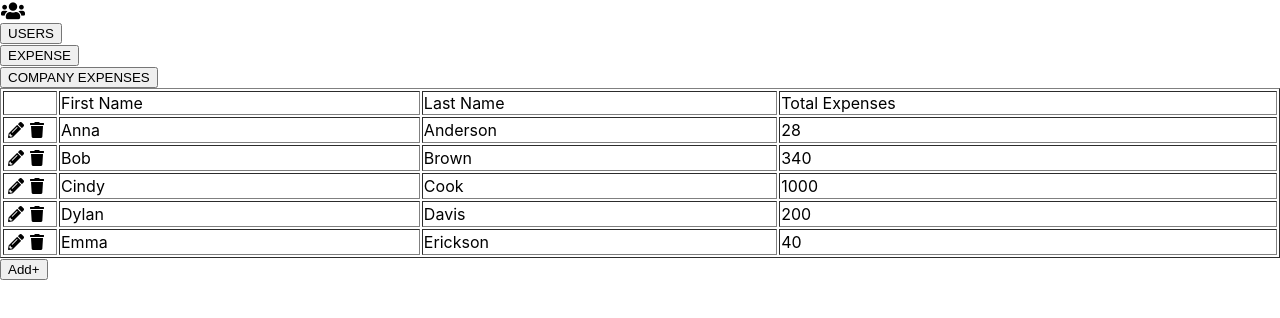
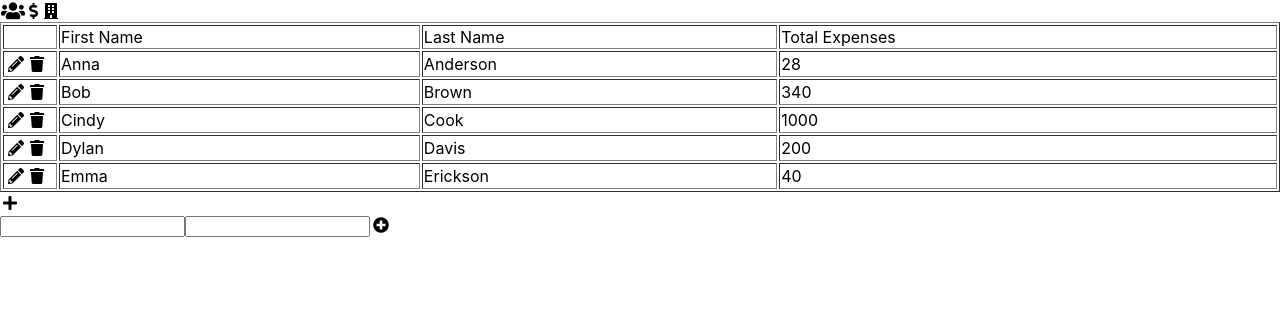
Before and after one commit to sebbyu/Data-Chart, a React (Create React App) app: page / in a window 1280 px wide. Shown: the top 318 px of the page. Built offline with nearby package versions, Linux system fonts and the light colour scheme.

Commit message:
formatting entire project

```diff
--- /dev/null
+++ b/src/components/js/AddForm.js
@@ -0,0 +1,72 @@
+import './../scss/AddForm.scss';
+import LogoButton from './LogoButton';
+
+
+export default function AddForm() {
+
+  const handleClick = () => {
+    console.log("Add");
+  }
+
+  const createForm = () => {
+    return (
+      <div>
+        <LogoButton
+          name="PLUS"
+          clickHandler={handleClick}/>
+        {addForm()}
+      </div>
+    )
+  }
+
+  const addForm = () => {
+    return (
+      <form>
+        <input
+          type="text"/>
+        <input
+          type="text"/>
+        <LogoButton name="INSERT" clickHandler={handleClick}/>
+      </form>
+    )
+  }
+
+
+
+  // const createForm = () => {
+  //   return (
+  //     <div style={{display: props.currentPage === "COMPANY EXPENSES" ?
+  //     'none' : 'block'}}>
+  //       <LogoButton
+  //         name={adding ? "CANCEL" : "PLUS"}
+  //         clickHandler={() => setAdding(!adding)}/>
+  //       {addForm()}
+  //     </div>
+  //   )
+  // }
+
+  // const addForm = () => {
+  //   if (adding) {
+  //     return (
+  //       <div>
+  //         <form>
+  //           <input
+  //             type="text" name="first name"
+  //             value={newData['first name']}
+  //             onChange={handleNewUser}/>
+  //           <input type="text" name="last name"
+  //             value={newData['last name']}
+  //             onChange={handleNewUser}/>
+  //           <LogoButton name="INSERT" clickHandler={addData}/>
+  //         </form>
+  //       </div>
+  //     )
+  //   }
+  // }
+  return (
+    <div className="component-add_form">
+      {createForm()}
+    </div>
+  )
+
+}
--- a/src/components/js/Navbar.js
+++ b/src/components/js/Navbar.js
@@ -1,8 +1,6 @@
 import './../scss/Navbar.scss';
 // Component
 import LogoButton from './LogoButton';
-import Button from './Button';
-// Hooks
 
 export default function Navbar (props) {
 
@@ -12,11 +10,10 @@ export default function Navbar (props) {
 
   return (
     <div className="component-navbar">
-      <LogoButton name={props.currentPage} clickHandler={handleClick}/>
       <div>
-        <Button name="USERS" clickHandler={handleClick}/>
-        <Button name="EXPENSE" clickHandler={handleClick}/>
-        <Button name="COMPANY EXPENSES" clickHandler={handleClick}/>
+        <LogoButton name="USERS" clickHandler={handleClick}/>
+        <LogoButton name="EXPENSE" clickHandler={handleClick}/>
+        <LogoButton name="COMPANY EXPENSES" clickHandler={handleClick}/>
       </div>
     </div>
   )
--- a/src/components/js/Table.js
+++ b/src/components/js/Table.js
@@ -6,19 +6,21 @@ import {useState} from 'react';
 // Component
 import TableHead from './TableHead';
 import TableBody from './TableBody';
-import Button from './Button';
+import LogoButton from './LogoButton';
 
 
 export default function Table(props) {
 
   const [data, setData] = useState(jsonData);
   const [adding, setAdding] = useState(false);
+  const [editing, setEditing] = useState(-1);
 
 
   const getCurrentDate = () => {
     var d = new Date().toISOString().split('T')[0];
     return d;
   }
+
   const initialForm = {
     "id": data.length+1,
     "first name": "",
@@ -31,28 +33,7 @@ export default function Table(props) {
     "budget": 400
   }
 
-
-
   const [newData, setNewData] = useState(initialForm);
-
-  const addForm = () => {
-    if (adding) {
-      return (
-        <div>
-          <form>
-            <input
-              type="text" name="first name"
-              value={newData['first name']}
-              onChange={handleNewUser}/>
-            <input type="text" name="last name"
-              value={newData['last name']}
-              onChange={handleNewUser}/>
-          </form>
-          <Button name="Insert" clickHandler={addData}/>
-        </div>
-      )
-    }
-  }
 
   const handleNewUser = (e) => {
     const {name, value} = e.target;
@@ -70,8 +51,57 @@ export default function Table(props) {
   }
 
   const handleClick = (logoButton, datum) => {
-    console.log(logoButton);
-    console.log(datum);
+    logoButton === 'DELETE' ?
+    setData(data.filter(x => x !== datum)) :
+    editData(datum);
+  }
+
+  const editData = (datum) => {
+    var num = editing === datum['id'] ?
+    -1 : datum['id'];
+    setEditing(num);
+  }
+
+  const handleUpdateData = (newD) => {
+    const newData = data.map(datum => {
+      if (datum['id'] === newD['id']) {
+        return newD;
+      } else {
+        return datum;
+      }
+    })
+    setData(newData);
+  }
+
+  const createForm = () => {
+    return (
+      <div style={{display: props.currentPage === "COMPANY EXPENSES" ?
+      'none' : 'block'}}>
+        <LogoButton
+          name={adding ? "CANCEL" : "PLUS"}
+          clickHandler={() => setAdding(!adding)}/>
+        {addForm()}
+      </div>
+    )
+  }
+
+  const addForm = () => {
+    if (adding) {
+      return (
+        <div>
+          <form>
+            <input
+              type="text" name="first name"
+              value={newData['first name']}
+              onChange={handleNewUser}/>
+            <input type="text" name="last name"
+              value={newData['last name']}
+              onChange={handleNewUser}/>
+            <LogoButton name="INSERT" clickHandler={addData}/>
+          </form>
+        </div>
+      )
+    }
   }
 
   return (
@@ -82,12 +112,11 @@ export default function Table(props) {
         <TableBody
           currentBody={props.currentPage}
           data={data}
-          clickHandler={handleClick}/>
+          clickHandler={handleClick}
+          editingDatum={editing}
+          updateData={handleUpdateData}/>
       </table>
-      <Button
-        name={adding ? "Cancel" : "Add+"}
-        clickHandler={() => setAdding(!adding)}/>
-      {addForm()}
+      {/* {createForm()} */}
     </div>
   )
 }
--- a/src/components/js/TableBody.js
+++ b/src/components/js/TableBody.js
@@ -5,9 +5,24 @@ import {tableHeadMap} from './../../helpers/pageMap';
 import {resolveUndefined} from './../../helpers/helperFunc';
 // Component
 import LogoButton from './LogoButton';
+import {useState} from 'react';
 
 
 export default function TableBody(props) {
+
+  var initialForm = {
+    "id": 0,
+    "first name": "",
+    "last name": "",
+    "expense": {
+      "category": "",
+      "cost": 0,
+      "date": "",
+    },
+    "budget": 0
+  }
+
+  const [e, setE] = useState(initialForm);
 
   var currentPage = props.currentBody;
   var currentData = props.data;
@@ -33,6 +48,15 @@ export default function TableBody(props) {
     }
   }
 
+  const handleChange = (event, datum) => {
+    const {name, value} = event.target;
+    setE({
+      ...datum,
+      [name]: value
+    })
+    props.updateData(e);
+  }
+
   const createTable = () => {
     return (
       currentData.map((datum, i) => {
@@ -45,7 +69,15 @@ export default function TableBody(props) {
               resolveUndefined(currentPage, currentData, datum, head) :
               datum[head];
               return (
-                <td key={j}>{elem}</td>
+                <td key={j}>
+                  {datum['id'] === props.editingDatum
+                  && datum[head] !== undefined?
+                  (<input type='text' name={head.toLowerCase()}
+                    value={e[head.toLowerCase()]}
+                    placeholder={datum[head.toLowerCase()]}
+                    onChange={(event) => handleChange(event, datum)}/>):
+                  (elem)}
+                </td>
               )
             })}
           </tr>
--- a/src/helpers/pageMap.js
+++ b/src/helpers/pageMap.js
@@ -3,6 +3,9 @@ const expense = "EXPENSE";
 const company_expenses = "COMPANY EXPENSES";
 const edit = "EDIT";
 const trash = "DELETE";
+const plus = "PLUS";
+const cancel = "CANCEL";
+const insert = "INSERT";
 
 const logoMap = new Map();
 logoMap.set(users, 'fas fa-users');
@@ -10,6 +13,9 @@ logoMap.set(expense, 'fas fa-dollar-sign');
 logoMap.set(company_expenses, 'fas fa-building');
 logoMap.set(edit, "fas fa-pencil-alt");
 logoMap.set(trash, "fas fa-trash");
+logoMap.set(plus, "fas fa-plus");
+logoMap.set(cancel, "fas fa-ban");
+logoMap.set(insert, "fas fa-plus-circle");
 
 const tableHeadMap = new Map();
 tableHeadMap.set(users, ['First Name', 'Last Name', 'Total Expenses']);
--- a/src/views/js/App.js
+++ b/src/views/js/App.js
@@ -2,6 +2,7 @@ import './../scss/App.scss';
 // Component
 import Navbar from './../../components/js/Navbar';
 import Table from './../../components/js/Table';
+import AddForm from './../../components/js/AddForm';
 // Hooks
 import {useState} from 'react';
 
@@ -11,7 +12,7 @@ export default function App() {
 
   const [page, setPage] = useState('USERS');
 
-  const handleClick = currentPage => {
+  const switchTab = currentPage => {
     setPage(currentPage);
     console.log(currentPage);
   };
@@ -21,12 +22,15 @@ export default function App() {
       <div className="component-app navbar">
         <Navbar
           currentPage={page}
-          clickHandler={handleClick}/>
+          clickHandler={switchTab}/>
       </div>
       <div className="component-app table">
         <Table
           currentPage={page}/>
       </div>
+      <div className="component-app add_form">
+        <AddForm />
+      </div>
     </div>
   )
 }
```
Also changed, not shown: src/components/scss/AddForm.scss (added).
